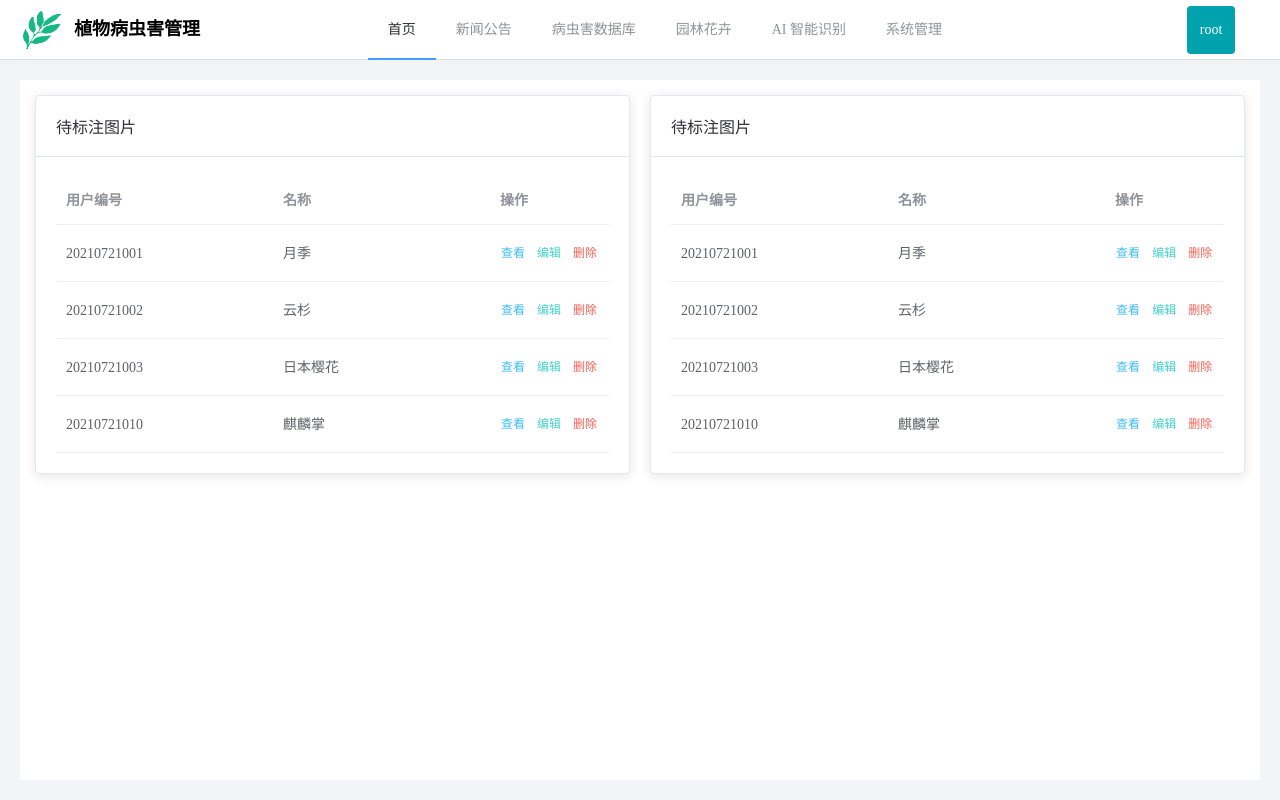
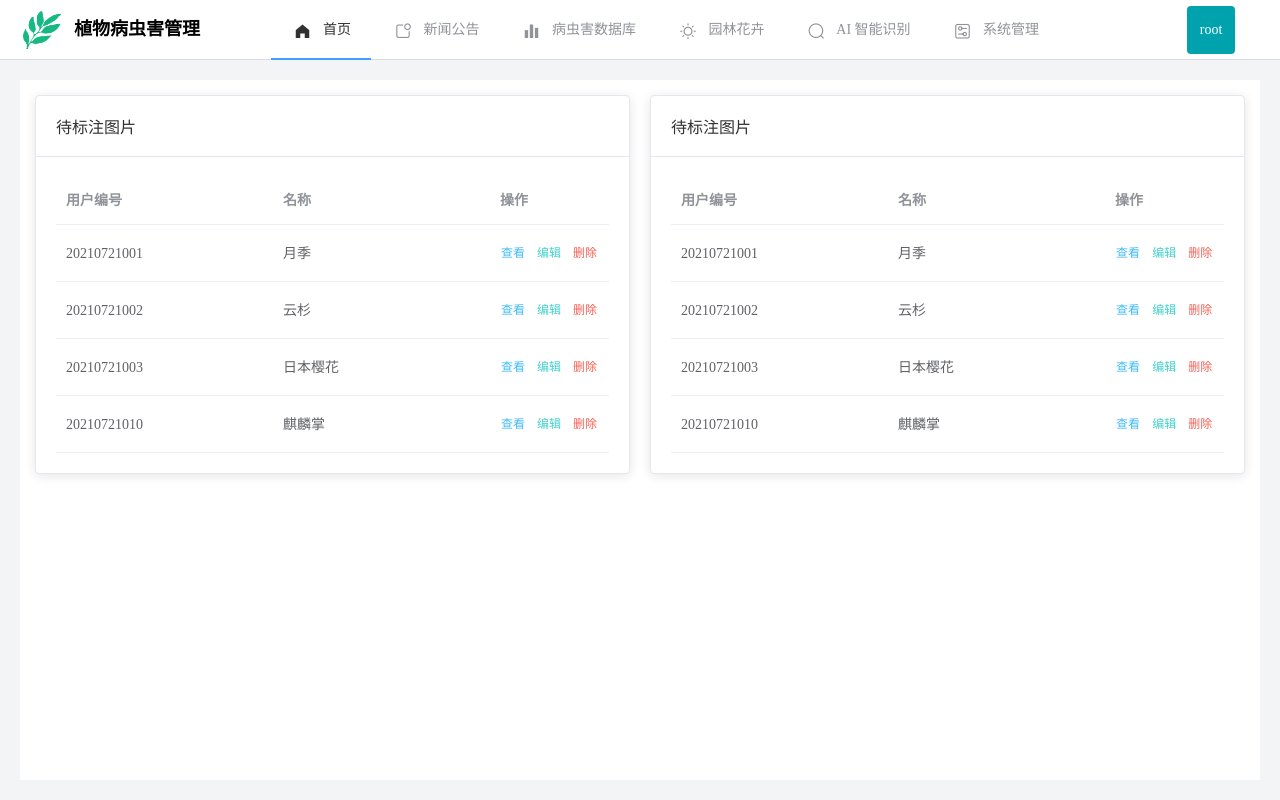
Before and after one commit to ZSC-plant-disease-and-pest/management-platform, a Vue app: page /admin/home in a window 1280 px wide. Built offline with nearby package versions, Linux system fonts and the light colour scheme; what @kangc/v-md-editor would draw is missing.

Commit message:
feat: 1. 头部导航栏文字前面加icon 2.调整头部导航栏的最小宽度

```diff
--- a/src/layout/components/LayoutHeader.vue
+++ b/src/layout/components/LayoutHeader.vue
@@ -13,21 +13,27 @@
       @select="menuSelect"
     >
       <el-menu-item index="home">
+        <i class="el-icon-s-home"></i>
         首页
       </el-menu-item>
       <el-menu-item index="news">
+        <i class="el-icon-news"></i>
         新闻公告
       </el-menu-item>
       <el-menu-item index="disease">
+        <i class="el-icon-s-data"></i>
         病虫害数据库
       </el-menu-item>
       <el-menu-item index="gardens">
+        <i class="el-icon-sunny"></i>
         园林花卉
       </el-menu-item>
       <el-menu-item index="recognition">
+        <i class="el-icon-search"></i>
         AI 智能识别
       </el-menu-item>
       <el-menu-item index="system">
+        <i class="el-icon-set-up"></i>
         系统管理
       </el-menu-item>
     </el-menu>
--- a/src/layout/index.vue
+++ b/src/layout/index.vue
@@ -1,6 +1,6 @@
 <template>
   <el-container>
-    <el-header style="padding: 0px; minWidth: 915px">
+    <el-header style="padding: 0px; minWidth: 1131px">
       <LayoutHeadedr @menuSelect="menuSelect" />
     </el-header>
     <el-container style="height: calc(100vh - 60px)">
```
